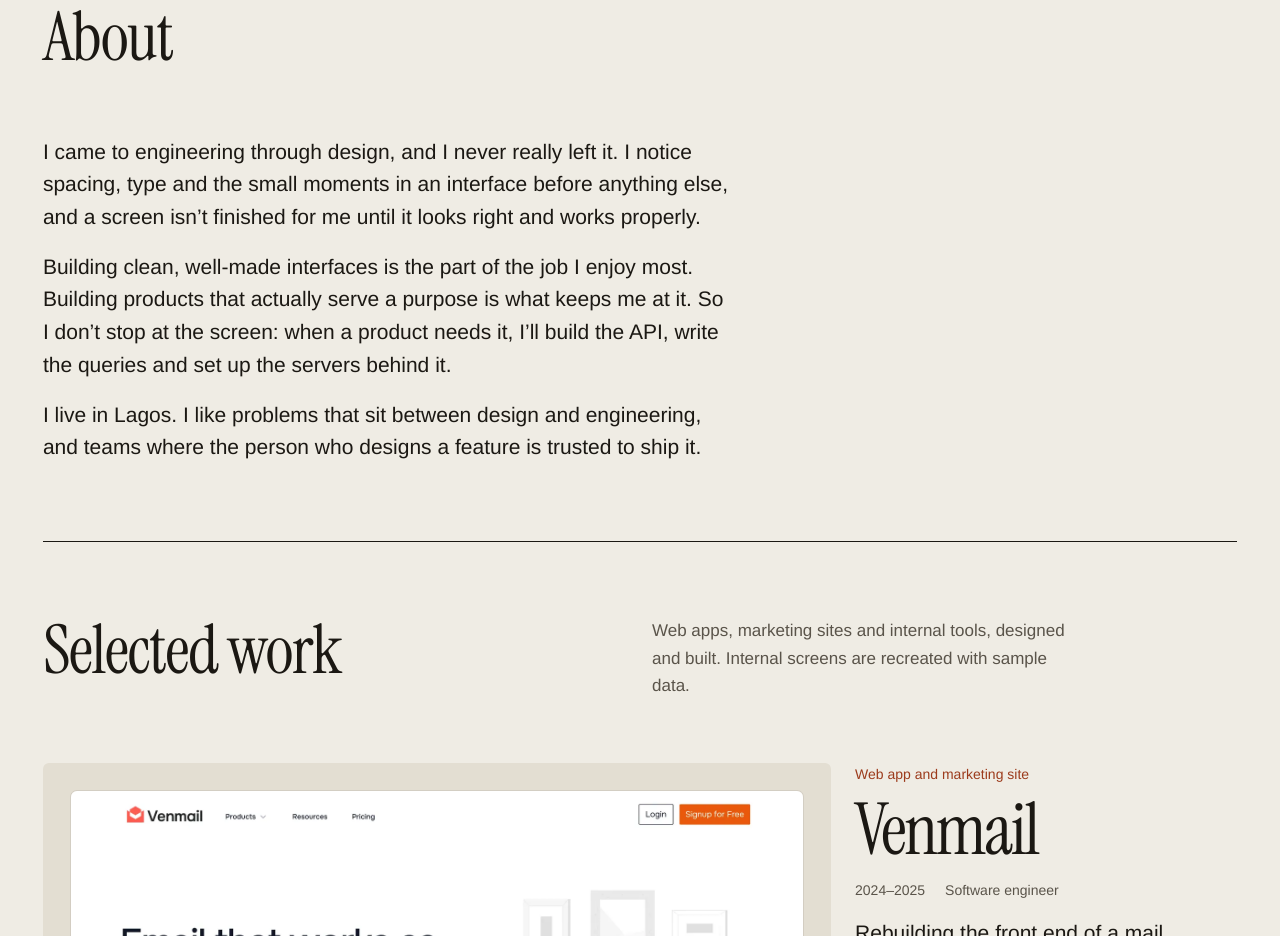
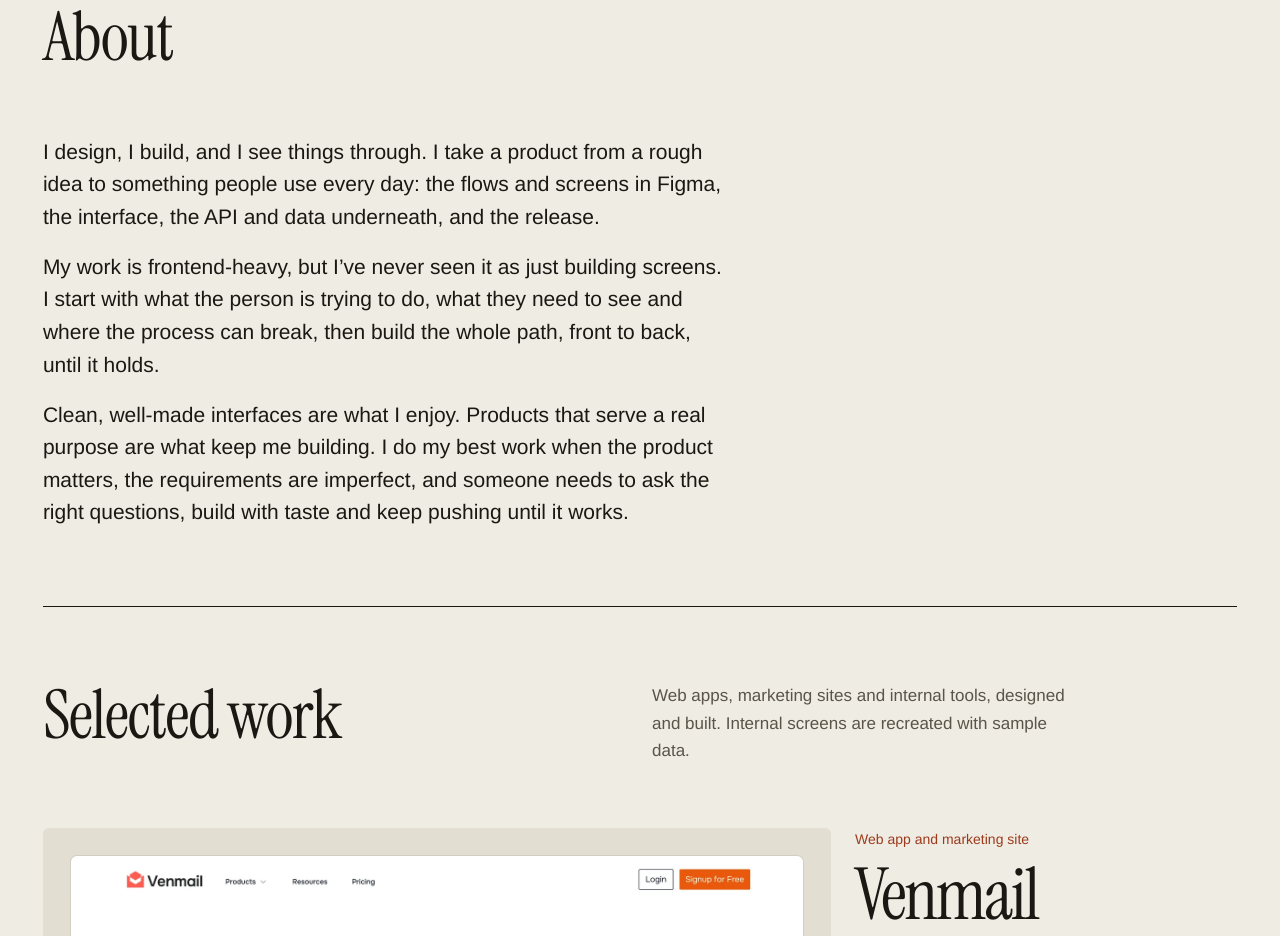
Before and after one commit to loluskii/portfolio, an Astro site: page / in a window 1280 px wide. Shown: the part 880-1816 px from the top of the page. Built offline with nearby package versions, Linux system fonts and the light colour scheme; Astro itself is replaced by a stand-in of ours.

Commit message:
About in Isaac's own voice: designer, builder, executor
Co-Authored-By: Claude Opus 5.5 <noreply@anthropic.com>
Claude-Session: https://claude.ai/code/session_01YbvedjYCZ16XnzD45Wqwo6

```diff
--- a/src/pages/index.astro
+++ b/src/pages/index.astro
@@ -26,9 +26,9 @@ const selected = projects.filter((p) => p.home).sort((a, b) => a.home! - b.home!
     </div>
     <div class="prose">
       <div>
-        <p>I came to engineering through design, and I never really left it. I notice spacing, type and the small moments in an interface before anything else, and a screen isn’t finished for me until it looks right and works properly.</p>
-        <p>Building clean, well-made interfaces is the part of the job I enjoy most. Building products that actually serve a purpose is what keeps me at it. So I don’t stop at the screen: when a product needs it, I’ll build the API, write the queries and set up the servers behind it.</p>
-        <p>I live in Lagos. I like problems that sit between design and engineering, and teams where the person who designs a feature is trusted to ship it.</p>
+        <p>I design, I build, and I see things through. I take a product from a rough idea to something people use every day: the flows and screens in Figma, the interface, the API and data underneath, and the release.</p>
+        <p>My work is frontend-heavy, but I’ve never seen it as just building screens. I start with what the person is trying to do, what they need to see and where the process can break, then build the whole path, front to back, until it holds.</p>
+        <p>Clean, well-made interfaces are what I enjoy. Products that serve a real purpose are what keep me building. I do my best work when the product matters, the requirements are imperfect, and someone needs to ask the right questions, build with taste and keep pushing until it works.</p>
       </div>
     </div>
   </section>
```
